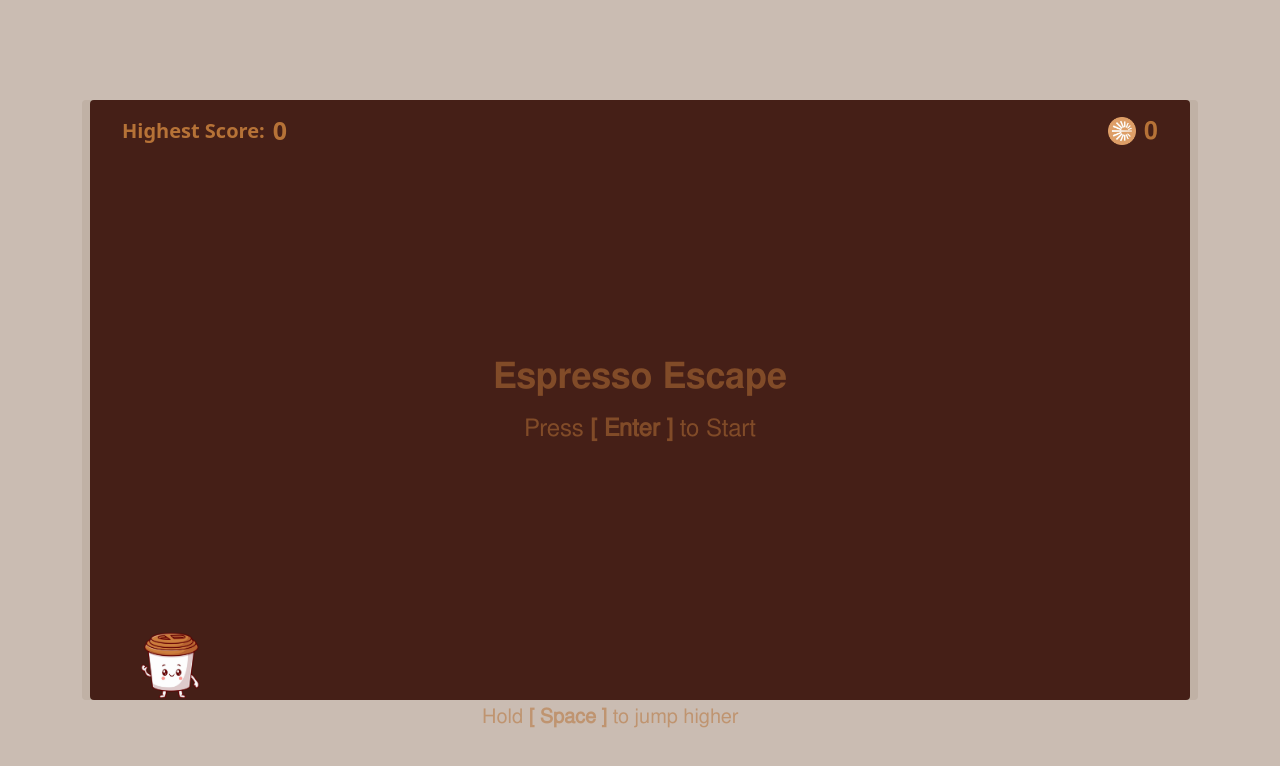
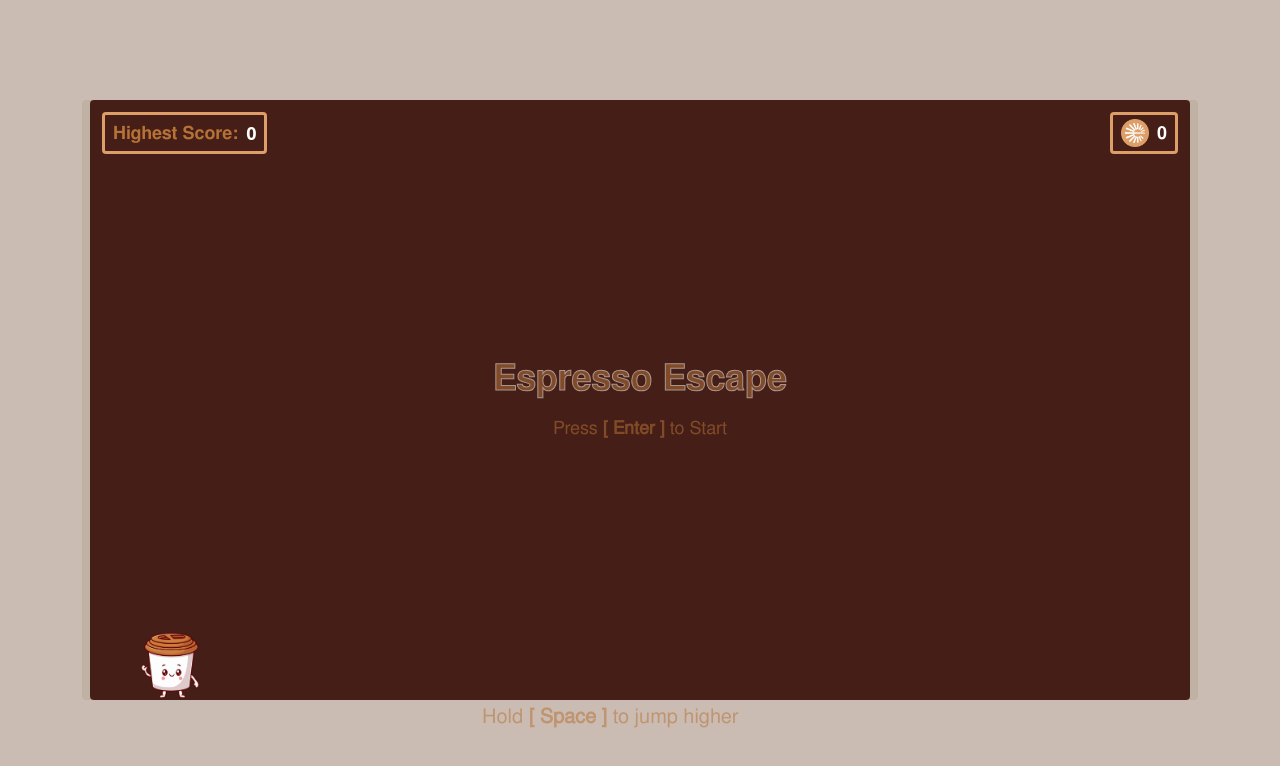
Before and after one commit to VanJoshua-dev/Espresso, a React (Vite) app in the folder vite-project/: page / in a window 1280 px wide. Shown: the top 766 px of the page. Built offline with nearby package versions, Linux system fonts and the light colour scheme.

Commit message:
fix fonts

```diff
--- a/vite-project/src/App.css
+++ b/vite-project/src/App.css
@@ -45,3 +45,7 @@ body{
 .helvetica-normal{
   font-family: "MyFontNormal";
 }
+
+.title{
+  -webkit-text-stroke: 1px white;
+}
--- a/vite-project/src/Espresso.jsx
+++ b/vite-project/src/Espresso.jsx
@@ -259,32 +259,32 @@ export default function JumpGame() {
           ))}
 
           {/* Score */}
-          <div className="w-full absolute top-0 pt-3 flex justify-between items-center px-8">
-            <div className="flex gap-2 justify-center items-center">
-              <span className="text-xl font-bold text-[#B67237] flex flex-col justify-center items-center gap-2 hel-bold">
+          <div className="w-full absolute top-0 py-3 flex justify-between items-center px-3">
+            <div className="flex gap-2 justify-center items-center px-2 py-1 border-3 border-[#DE9E67] rounded-sm">
+              <span className="text-lg   text-[#B67237] flex flex-col justify-center items-center gap-2 helvetica">
                 Highest Score:
               </span>
-              <span className="text-[25px] font-bold text-[#B67237] flex justify-center items-center gap-2 hel-bold">
+              <span className="text-lg font-bold text-white flex justify-center items-center gap-2 hel-bold">
                  {highScore}
               </span>
             </div>
-            <span className="text-[25px] font-bold text-[#B67237] flex justify-center items-center gap-2 helvetica">
+            <span className="text-lg font-bold px-2 py-1 border-3 rounded-sm border-[#DE9E67] text-white flex justify-center items-center gap-2 helvetica">
               <img src={logo} className="w-7 h-7" alt="" /> {score}
             </span>
           </div>
 
           {/* Game Over */}
           {isGameOver && (
-            <div className="w-full h-full text-center flex flex-col justify-center items-center text-4xl font-bold text-[#B67237] helvetica">
-              GAME OVER
+            <div className="w-full h-full text-center flex flex-col mt-5 justify-center items-center ">
+              <span className="text-4xl font-bold text-[#B67237] helvetica">GAME OVER</span>
               <br />
-              <span className="text-2xl helvetica-normal blink">Press [ Enter ] to Retry</span>
+              <span className="text-lg helvetica-normal text-[#B67237] blink">Press <strong>[ Enter ] </strong> to Retry</span>
               {isNewHighScore && (
-                <div className="text-2xl font-bold text-green-500 mt-2 helvetica">
+                <div className="text-lg  text-white mt-2 helvetica-normal">
                   🎉 New Highest Score! 🎉
                 </div>
               )}
-              <span className="text-[25px] font-bold text-[#B67237] flex justify-center mt-2 items-center gap-2 helvetica">
+              <span className="text-[25px] font-bold text-white flex justify-center mt-2 items-center gap-2 helvetica">
                 <img src={logo} className="w-7 h-7" alt="" /> {score}
               </span>
             </div>
@@ -293,10 +293,10 @@ export default function JumpGame() {
           {/* Start Screen */}
           {!hasStarted && (
             <div className="absolute left-0 w-full h-full flex flex-col justify-center items-center text-white z-10">
-              <p className="text-4xl font-bold text-[#B67237] mb-4 blink helvetica">
+              <p className="text-4xl font-bold text-[#B67237] mb-4 blink helvetica title">
                 Espresso Escape
               </p>
-              <p className="text-2xl text-[#B67237] blink helvetica-normal">
+              <p className="text-lg text-[#B67237] blink helvetica-normal">
                 Press <strong>[ Enter ]</strong> to Start
               </p>
             </div>
```
